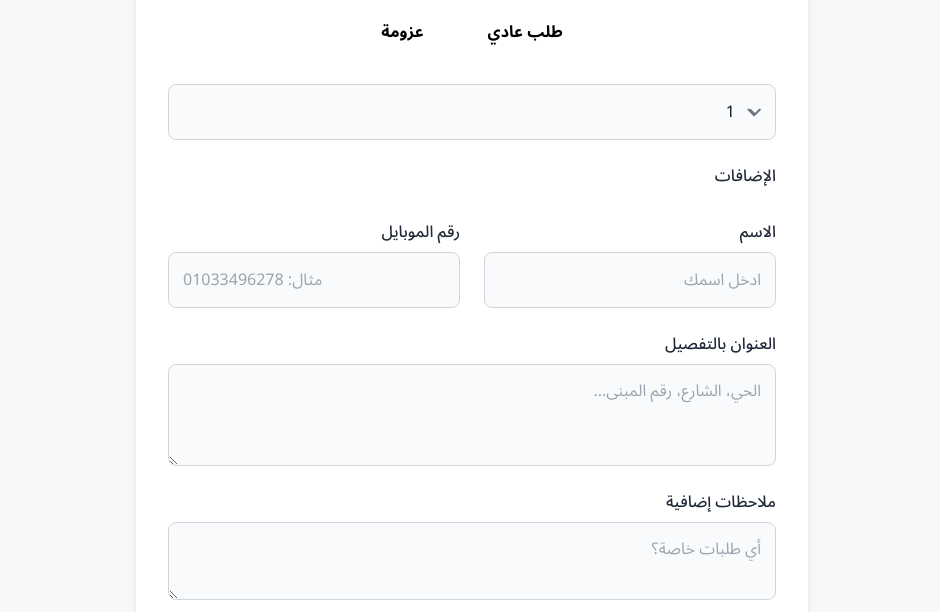
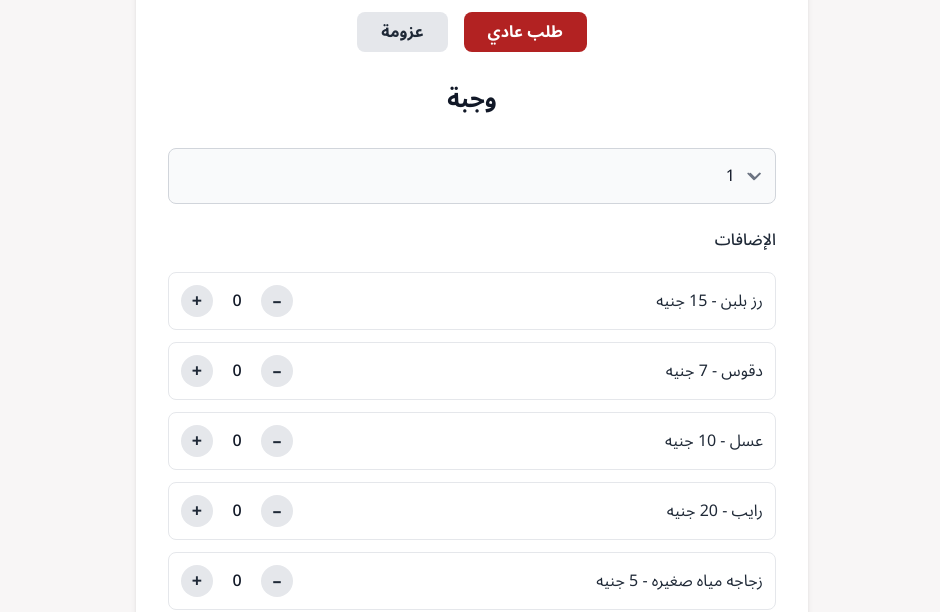
Before and after one commit to OmarHany-sudo/mertah-dajaj, a plain HTML site: page order.html in a window 1280 px wide. Shown: the part 201-813 px from the top of the page, without its empty margins (168-1108 px from the left). Drawn offline with nearby package versions, Linux system fonts and the light colour scheme.

Commit message:
Update order.html

```diff
--- a/order.html
+++ b/order.html
@@ -236,13 +236,14 @@
         return { addons, quantities };
       };
 
-      const { mealName, addons, quantities } = initAddonQuantities();
+      const { addons, quantities } = initAddonQuantities();
 
       const urlParams = new URLSearchParams(window.location.search);
       const mealName = urlParams.get("meal") || "وجبة";
       const mealPrice = MEAL_PRICES[mealName] || 0;
 
       return {
+        mealName,
         activeTab: 'regular',
         formData: {
           mealQuantity: 1,
```
